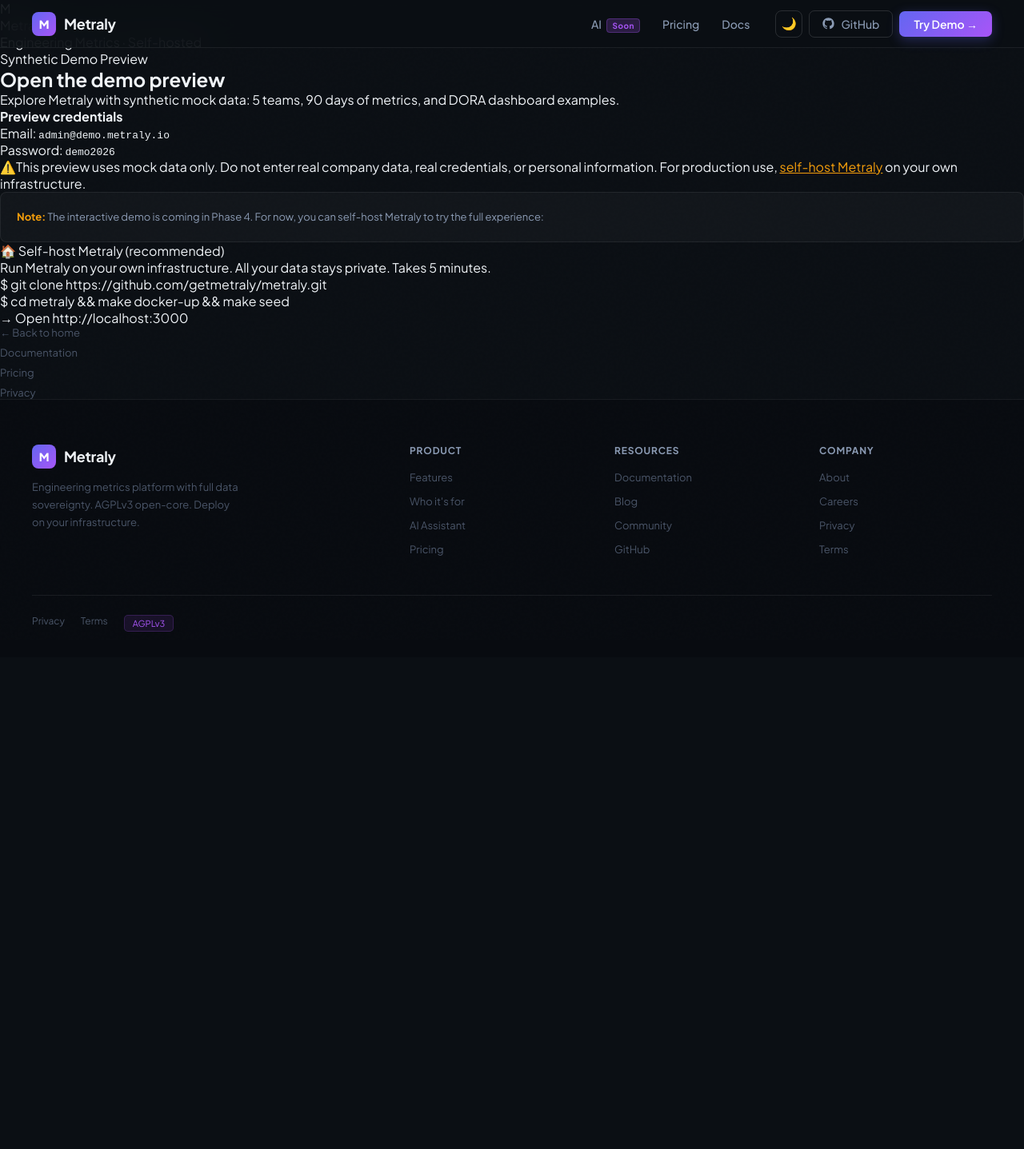
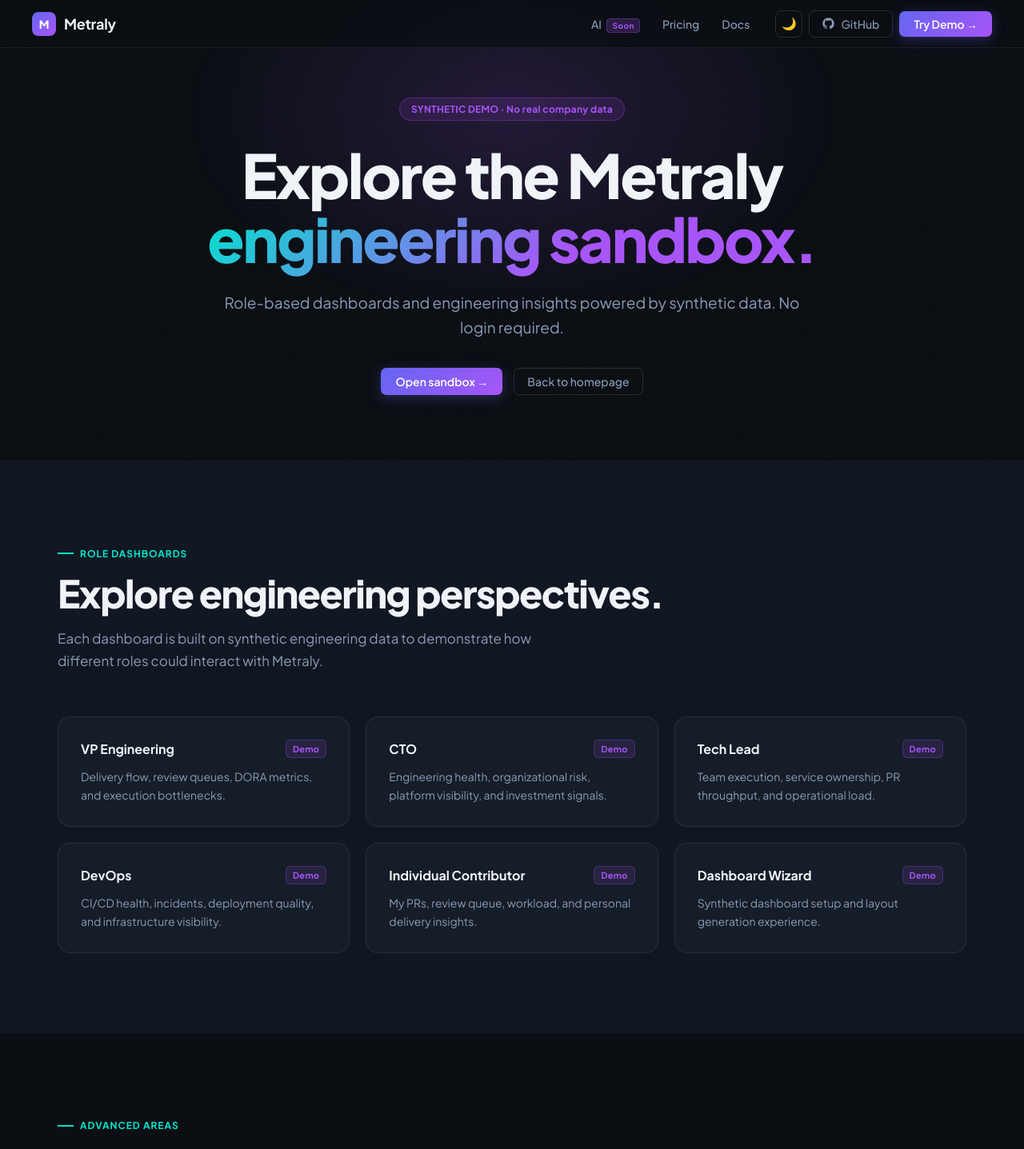
Before and after one commit to getmetraly/website, a Next.js app: page /demo in a window 1280 px wide. Shown: the top 1437 px of the page at 80% size. Before the commit the page ends 822 px from the top, so only its background shows below. Built offline with nearby package versions, Linux system fonts and the light colour scheme.

Commit message:
feat(demo): replace placeholder with sandbox gateway

```diff
--- a/app/demo/page.tsx
+++ b/app/demo/page.tsx
@@ -1,95 +1,156 @@
 import Link from "next/link";
 import { SiteShell } from "@/components/site-shell";
+import styles from "@/components/marketing/marketing.module.css";
+
+const roleCards = [
+  {
+    title: "VP Engineering",
+    desc: "Delivery flow, review queues, DORA metrics, and execution bottlenecks.",
+    href: "/demo-app/#/dash-vp",
+  },
+  {
+    title: "CTO",
+    desc: "Engineering health, organizational risk, platform visibility, and investment signals.",
+    href: "/demo-app/#/dash-cto",
+  },
+  {
+    title: "Tech Lead",
+    desc: "Team execution, service ownership, PR throughput, and operational load.",
+    href: "/demo-app/#/dash-tl",
+  },
+  {
+    title: "DevOps",
+    desc: "CI/CD health, incidents, deployment quality, and infrastructure visibility.",
+    href: "/demo-app/#/dash-devops",
+  },
+  {
+    title: "Individual Contributor",
+    desc: "My PRs, review queue, workload, and personal delivery insights.",
+    href: "/demo-app/#/dash-ic",
+  },
+  {
+    title: "Dashboard Wizard",
+    desc: "Synthetic dashboard setup and layout generation experience.",
+    href: "/demo-app/#/dash-wizard",
+  },
+];
+
+const advancedAreas = [
+  {
+    title: "Metric Explorer",
+    href: "/demo-app/#/metrics",
+  },
+  {
+    title: "AI Workspace",
+    href: "/demo-app/#/ai",
+  },
+  {
+    title: "Plugins",
+    href: "/demo-app/#/plugins",
+  },
+  {
+    title: "Connector Wizard",
+    href: "/demo-app/#/wizard",
+  },
+];
 
 export const metadata = {
-  title: "Demo Preview — Metraly",
+  title: "Synthetic Demo — Metraly",
   description:
-    "Preview Metraly with synthetic mock data before self-hosting the engineering metrics platform.",
+    "Explore Metraly using synthetic engineering dashboards and sandbox preview environments.",
 };
 
 export default function DemoPage() {
   return (
     <SiteShell>
-      <div className="container">
-        <div className="logo-wrap">
-          <div className="logo-icon" aria-hidden="true">
-            M
+      <main className={styles.page}>
+        <section className={styles.hero}>
+          <div className={styles.heroGlow} />
+
+          <div className={styles.badge}>
+            SYNTHETIC DEMO · No real company data
           </div>
-          <div className="logo-name">Metraly</div>
-          <div className="logo-sub">Engineering Metrics · Self-hosted</div>
-        </div>
 
-        <div className="card">
-          <div className="demo-badge">
-            <div className="demo-dot" aria-hidden="true"></div>
-            {" "}Synthetic Demo Preview
-          </div>
-          <h2>Open the demo preview</h2>
-          <p className="card-desc">
-            Explore Metraly with synthetic mock data: 5 teams, 90 days of
-            metrics, and DORA dashboard examples.
+          <h1 className={styles.heroTitle}>
+            Explore the Metraly
+            <br />
+            <span className={styles.gradientText}>engineering sandbox.</span>
+          </h1>
+
+          <p className={styles.heroSub}>
+            Role-based dashboards and engineering insights powered by synthetic data. No login required.
           </p>
 
-          <div className="demo-creds">
-            <strong>Preview credentials</strong>
-            <br />
-            Email: <code>admin@demo.metraly.io</code>
-            <br />
-            Password: <code>demo2026</code>
+          <div className={styles.heroActions}>
+            <a href="/demo-app/" className="btn-primary">
+              Open sandbox →
+            </a>
+            <Link href="/" className="btn-ghost btn-large">
+              Back to homepage
+            </Link>
           </div>
+        </section>
 
-          <div className="alert-info">
-            <span aria-hidden="true">⚠️</span>
-            <span>
-              This preview uses mock data only. Do not enter real company
-              data, real credentials, or personal information. For production
-              use,{" "}
-              <a href="#self-host" style={{ color: "var(--orange)" }}>
-                self-host Metraly
-              </a>{" "}
-              on your own infrastructure.
-            </span>
-          </div>
+        <section className={styles.surface}>
+          <div className={styles.section}>
+            <div className={styles.eyebrow}>Role dashboards</div>
+            <h2 className={styles.title}>Explore engineering perspectives.</h2>
+            <p className={styles.sub}>
+              Each dashboard is built on synthetic engineering data to demonstrate how different roles could interact with Metraly.
+            </p>
 
-          <div
-            style={{
-              padding: "20px",
-              background: "rgba(255,255,255,0.03)",
-              borderRadius: "8px",
-              border: "1px solid var(--border)",
-              fontSize: "13px",
-              color: "var(--text-secondary)",
-              lineHeight: 1.6,
-            }}
-          >
-            <strong style={{ color: "var(--orange)" }}>Note:</strong>{" "}
-            The interactive demo is coming in Phase 4. For now, you can
-            self-host Metraly to try the full experience:
-          </div>
-
-          <div className="self-host-box" id="self-host">
-            <div className="sh-title">
-              🏠 Self-host Metraly (recommended)
-            </div>
-            <div className="sh-desc">
-              Run Metraly on your own infrastructure. All your data stays
-              private. Takes 5 minutes.
-            </div>
-            <div className="sh-code">
-              <div>$ git clone https://github.com/getmetraly/metraly.git</div>
-              <div>$ cd metraly &amp;&amp; make docker-up &amp;&amp; make seed</div>
-              <div>→ Open http://localhost:3000</div>
+            <div className={styles.grid3}>
+              {roleCards.map((card) => (
+                <a
+                  key={card.title}
+                  href={card.href}
+                  className={styles.card}
+                  style={{ textDecoration: "none", color: "inherit" }}
+                >
+                  <div className={styles.cardHead}>
+                    <h3 className={styles.cardTitle}>{card.title}</h3>
+                    <span className={styles.status}>Demo</span>
+                  </div>
+                  <p className={styles.cardDesc}>{card.desc}</p>
+                </a>
+              ))}
             </div>
           </div>
-        </div>
+        </section>
 
-        <div className="footer-links">
-          <Link href="/">← Back to home</Link>
-          <Link href="/docs">Documentation</Link>
-          <Link href="/pricing">Pricing</Link>
-          <Link href="/privacy">Privacy</Link>
-        </div>
-      </div>
+        <section>
+          <div className={styles.section}>
+            <div className={styles.eyebrow}>Advanced areas</div>
+            <h2 className={styles.title}>Beyond dashboards.</h2>
+            <p className={styles.sub}>
+              Explore additional synthetic product areas including metrics, AI workflows, plugins, and connector setup experiences.
+            </p>
+
+            <div className={styles.grid4}>
+              {advancedAreas.map((item) => (
+                <a
+                  key={item.title}
+                  href={item.href}
+                  className={styles.card}
+                  style={{ textDecoration: "none", color: "inherit" }}
+                >
+                  <h3 className={styles.cardTitle}>{item.title}</h3>
+                </a>
+              ))}
+            </div>
+          </div>
+        </section>
+
+        <section className={`${styles.sectionSmall} ${styles.center}`}>
+          <h2 className={styles.title}>Synthetic demo environment.</h2>
+          <p className={styles.sub}>
+            This environment uses mock engineering data and preview functionality to demonstrate product direction before live integrations are connected.
+          </p>
+          <a href="/demo-app/" className="btn-primary">
+            Launch sandbox →
+          </a>
+        </section>
+      </main>
     </SiteShell>
   );
 }
```
